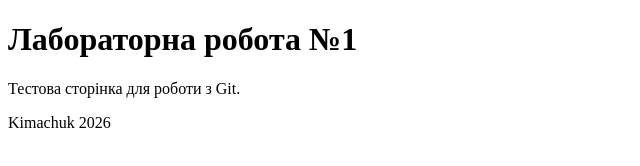
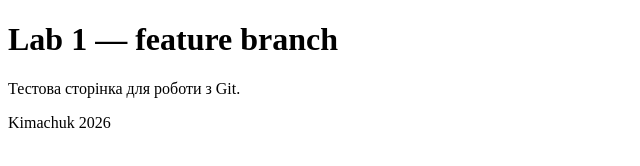
Before and after one commit to Kimachuk-Vol/devops-lab1, a plain HTML site: page src/index.html in a window 1280 px wide. Shown: the whole page, without its empty margins (0-640 px from the left). Drawn offline with Linux system fonts and the light colour scheme.

Commit message:
Change title in feature branch

```diff
--- a/src/index.html
+++ b/src/index.html
@@ -5,7 +5,7 @@
   <title>Lab 1 — Git</title>
 </head>
 <body>
-  <h1>Лабораторна робота №1</h1>
+  <h1>Lab 1 — feature branch</h1>
   <p>Тестова сторінка для роботи з Git.</p>
 </body>
 </html>
```
